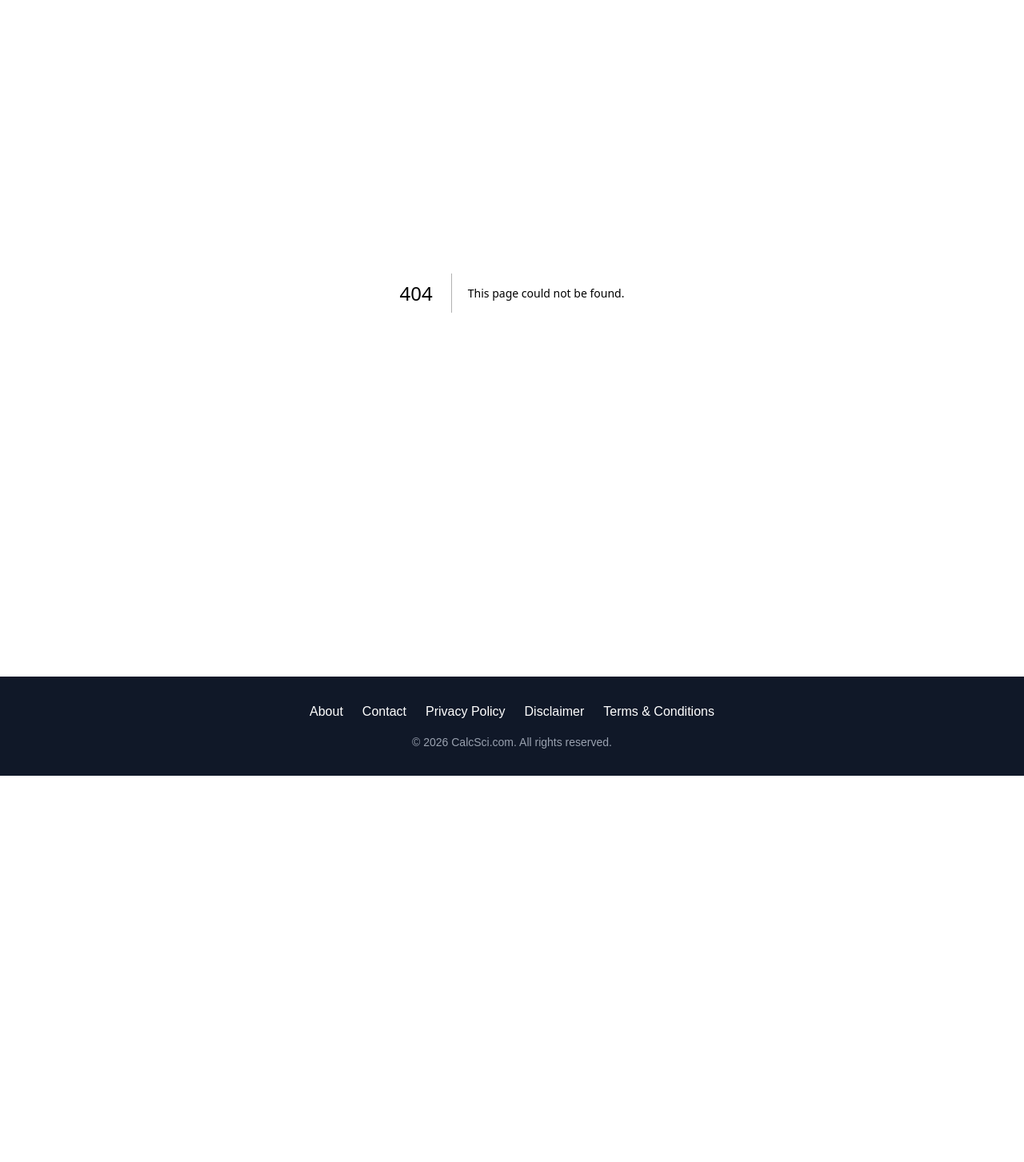
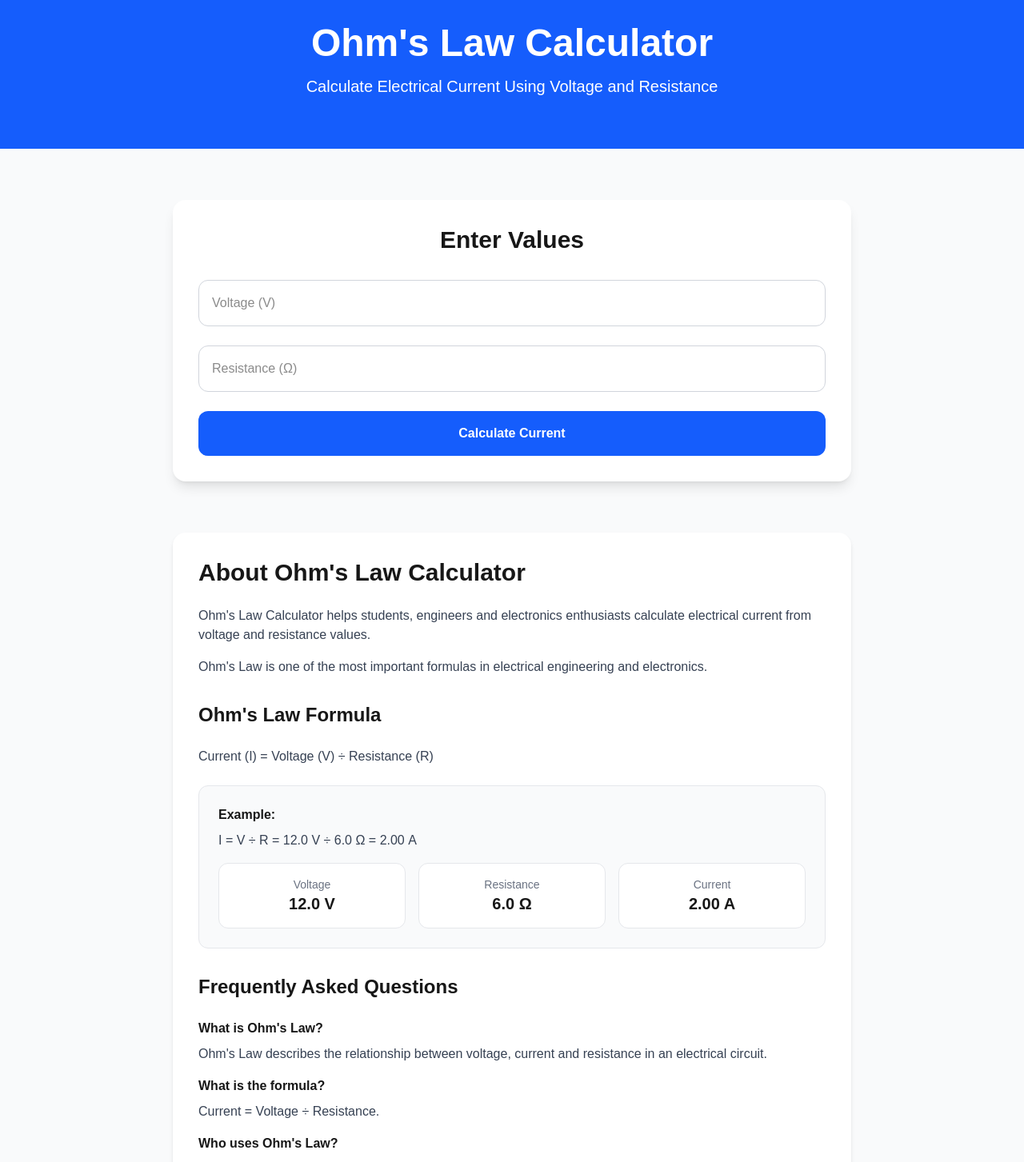
Before and after one commit to CalcSci/calcsci, a Next.js app: page /engineering/ohms-law-calculator in a window 1280 px wide. Before the commit this address had no page. Shown: the part 98-1551 px from the top of the page at 80% size. Before the commit the page ends 1068 px from the top, so only its background shows below. Built offline with nearby package versions, Linux system fonts and the light colour scheme.

Commit message:
Added new blog

```diff
--- /dev/null
+++ b/app/engineering/ohms-law-calculator/layout.tsx
@@ -0,0 +1,40 @@
+import type { Metadata } from "next";
+
+export const metadata: Metadata = {
+  title: "Ohm's Law Calculator - Voltage, Current & Resistance | CalcSci",
+  description:
+    "Free Ohm's Law Calculator by CalcSci. Calculate voltage, current or resistance instantly using Ohm's Law.",
+  alternates: {
+    canonical: "/engineering/ohms-law-calculator",
+  },
+  openGraph: {
+    title: "Ohm's Law Calculator - Voltage, Current & Resistance | CalcSci",
+    description:
+      "Calculate voltage, current or resistance instantly using Ohm's Law.",
+    url: "https://www.calcsci.com/engineering/ohms-law-calculator",
+    siteName: "CalcSci",
+    type: "website",
+    images: [
+      {
+        url: "/og-image.png",
+        width: 1200,
+        height: 630,
+        alt: "Ohm's Law Calculator | CalcSci",
+      },
+    ],
+  },
+  twitter: {
+    card: "summary_large_image",
+    title: "Ohm's Law Calculator - Voltage, Current & Resistance | CalcSci",
+    description: "Calculate voltage, current or resistance instantly using Ohm's Law.",
+    images: ["/og-image.png"],
+  },
+};
+
+export default function Layout({
+  children,
+}: {
+  children: React.ReactNode;
+}) {
+  return children;
+}
--- /dev/null
+++ b/app/engineering/ohms-law-calculator/page.tsx
@@ -0,0 +1,214 @@
+"use client";
+
+import { useState } from "react";
+import BreadcrumbSchema from "@/components/BreadcrumbSchema";
+
+export default function OhmsLawCalculatorPage() {
+  const [voltage, setVoltage] = useState("");
+  const [resistance, setResistance] = useState("");
+  const [current, setCurrent] = useState("");
+
+  const calculateCurrent = () => {
+    const v = Number(voltage);
+    const r = Number(resistance);
+    if (!v || !r) return;
+    const i = v / r;
+    setCurrent(i.toFixed(2));
+  };
+
+  return (
+    <>
+      <BreadcrumbSchema
+        items={[
+          {
+            name: "Home",
+            url: "https://www.calcsci.com",
+          },
+          {
+            name: "Engineering",
+            url: "https://www.calcsci.com/engineering",
+          },
+          {
+            name: "Ohm's Law Calculator",
+            url: "https://www.calcsci.com/engineering/ohms-law-calculator",
+          },
+        ]}
+      />
+      <script
+        type="application/ld+json"
+        dangerouslySetInnerHTML={{
+          __html: JSON.stringify({
+            "@context": "https://schema.org",
+            "@type": "WebApplication",
+            name: "Ohm's Law Calculator",
+            url: "https://www.calcsci.com/engineering/ohms-law-calculator",
+            applicationCategory: "EducationalApplication",
+            operatingSystem: "Any",
+            description:
+              "Calculate voltage, current and resistance using Ohm's Law.",
+          }),
+        }}
+      />
+      <script
+        type="application/ld+json"
+        dangerouslySetInnerHTML={{
+          __html: JSON.stringify({
+            "@context": "https://schema.org",
+            "@type": "FAQPage",
+            mainEntity: [
+              {
+                "@type": "Question",
+                name: "What is Ohm's Law?",
+                acceptedAnswer: {
+                  "@type": "Answer",
+                  text:
+                    "Ohm's Law states that current equals voltage divided by resistance.",
+                },
+              },
+              {
+                "@type": "Question",
+                name: "What is the formula for Ohm's Law?",
+                acceptedAnswer: {
+                  "@type": "Answer",
+                  text:
+                    "Current (I) = Voltage (V) ÷ Resistance (R).",
+                },
+              },
+              {
+                "@type": "Question",
+                name: "What are the units used?",
+                acceptedAnswer: {
+                  "@type": "Answer",
+                  text:
+                    "Voltage is measured in volts (V), current in amperes (A), and resistance in ohms (Ω).",
+                },
+              },
+              {
+                "@type": "Question",
+                name: "Is this calculator free?",
+                acceptedAnswer: {
+                  "@type": "Answer",
+                  text:
+                    "Yes. The CalcSci Ohm's Law Calculator is completely free.",
+                },
+              },
+            ],
+          }),
+        }}
+      />
+      <main className="bg-gray-50 min-h-screen">
+      <section className="bg-blue-600 text-white py-16 text-center">
+        <h1 className="text-5xl font-bold mb-4">
+          Ohm&apos;s Law Calculator
+        </h1>
+        <p className="text-xl">
+          Calculate Electrical Current Using Voltage and Resistance
+        </p>
+      </section>
+      <section className="max-w-4xl mx-auto px-6 py-16">
+        <div className="bg-white rounded-2xl shadow-lg p-8">
+          <h2 className="text-3xl font-bold text-center mb-8">
+            Enter Values
+          </h2>
+          <div className="space-y-6">
+            <input
+              type="number"
+              placeholder="Voltage (V)"
+              value={voltage}
+              onChange={(e) => setVoltage(e.target.value)}
+              className="w-full border border-gray-300 rounded-xl p-4"
+            />
+            <input
+              type="number"
+              placeholder="Resistance (Ω)"
+              value={resistance}
+              onChange={(e) => setResistance(e.target.value)}
+              className="w-full border border-gray-300 rounded-xl p-4"
+            />
+            <button
+              onClick={calculateCurrent}
+              className="w-full bg-blue-600 text-white py-4 rounded-xl font-semibold hover:bg-blue-700"
+            >
+              Calculate Current
+            </button>
+          </div>
+          {current && (
+            <div className="mt-8 bg-green-50 border border-green-300 rounded-xl p-6">
+              <h3 className="text-2xl font-bold text-green-700 mb-4">
+                Current
+              </h3>
+              <p className="text-xl">{current} A</p>
+            </div>
+          )}
+        </div>
+      </section>
+      <section className="max-w-4xl mx-auto px-6 pb-16">
+        <div className="bg-white rounded-2xl shadow-md p-8">
+          <h2 className="text-3xl font-bold mb-6">
+            About Ohm's Law Calculator
+          </h2>
+          <p className="text-gray-700 mb-4">
+            Ohm's Law Calculator helps students, engineers and electronics enthusiasts calculate electrical current from voltage and resistance values.
+          </p>
+          <p className="text-gray-700 mb-8">
+            Ohm's Law is one of the most important formulas in electrical engineering and electronics.
+          </p>
+          <h2 className="text-2xl font-bold mb-6">
+            Ohm's Law Formula
+          </h2>
+          <p className="text-gray-700 mb-6">
+            Current (I) = Voltage (V) ÷ Resistance (R)
+          </p>
+          <div className="bg-gray-50 rounded-xl border border-gray-200 p-6 mb-8">
+            <p className="font-semibold mb-2">Example:</p>
+            <p className="text-gray-700">
+              I = V ÷ R = 12.0 V ÷ 6.0 Ω = 2.00 A
+            </p>
+            <div className="mt-4 grid grid-cols-3 gap-4 text-center">
+              <div className="rounded-xl border border-gray-200 bg-white p-4">
+                <p className="text-sm text-gray-500">Voltage</p>
+                <p className="text-xl font-semibold">12.0 V</p>
+              </div>
+              <div className="rounded-xl border border-gray-200 bg-white p-4">
+                <p className="text-sm text-gray-500">Resistance</p>
+                <p className="text-xl font-semibold">6.0 Ω</p>
+              </div>
+              <div className="rounded-xl border border-gray-200 bg-white p-4">
+                <p className="text-sm text-gray-500">Current</p>
+                <p className="text-xl font-semibold">2.00 A</p>
+              </div>
+            </div>
+          </div>
+          <h2 className="text-2xl font-bold mb-6">
+            Frequently Asked Questions
+          </h2>
+          <h3 className="font-semibold mb-2">
+            What is Ohm's Law?
+          </h3>
+          <p className="mb-4 text-gray-700">
+            Ohm's Law describes the relationship between voltage, current and resistance in an electrical circuit.
+          </p>
+          <h3 className="font-semibold mb-2">
+            What is the formula?
+          </h3>
+          <p className="mb-4 text-gray-700">
+            Current = Voltage ÷ Resistance.
+          </p>
+          <h3 className="font-semibold mb-2">
+            Who uses Ohm's Law?
+          </h3>
+          <p className="mb-4 text-gray-700">
+            Students, electricians, electronics technicians and engineers use it daily.
+          </p>
+          <h3 className="font-semibold mb-2">
+            Is this calculator free?
+          </h3>
+          <p className="text-gray-700">
+            Yes. It is completely free to use.
+          </p>
+        </div>
+      </section>
+    </main>
+    </>
+  );
+}
--- a/app/page.tsx
+++ b/app/page.tsx
@@ -46,6 +46,11 @@ export default function Home() {
       name: "Loan Eligibility Calculator",
       icon: "🏦",
       href: "/finance/loan-eligibility-calculator",
+    },
+    {
+      name: "Ohm's Law Calculator",
+      icon: "🔌",
+      href: "/engineering/ohms-law-calculator",
     },
     {
       name: "FD Calculator",
@@ -244,9 +249,11 @@ export default function Home() {
           </h3>
 
           <div className="space-y-3">
-            <div className="bg-gray-100 p-3 rounded-xl">
-              🔌 Ohm&apos;s Law Calculator
-            </div>
+            <Link href="/engineering/ohms-law-calculator">
+              <div className="bg-blue-50 border border-blue-200 p-3 rounded-xl hover:bg-blue-100 cursor-pointer">
+                🔌 Ohm&apos;s Law Calculator
+              </div>
+            </Link>
 
             <div className="bg-gray-100 p-3 rounded-xl">
               💻 Binary Converter
```
